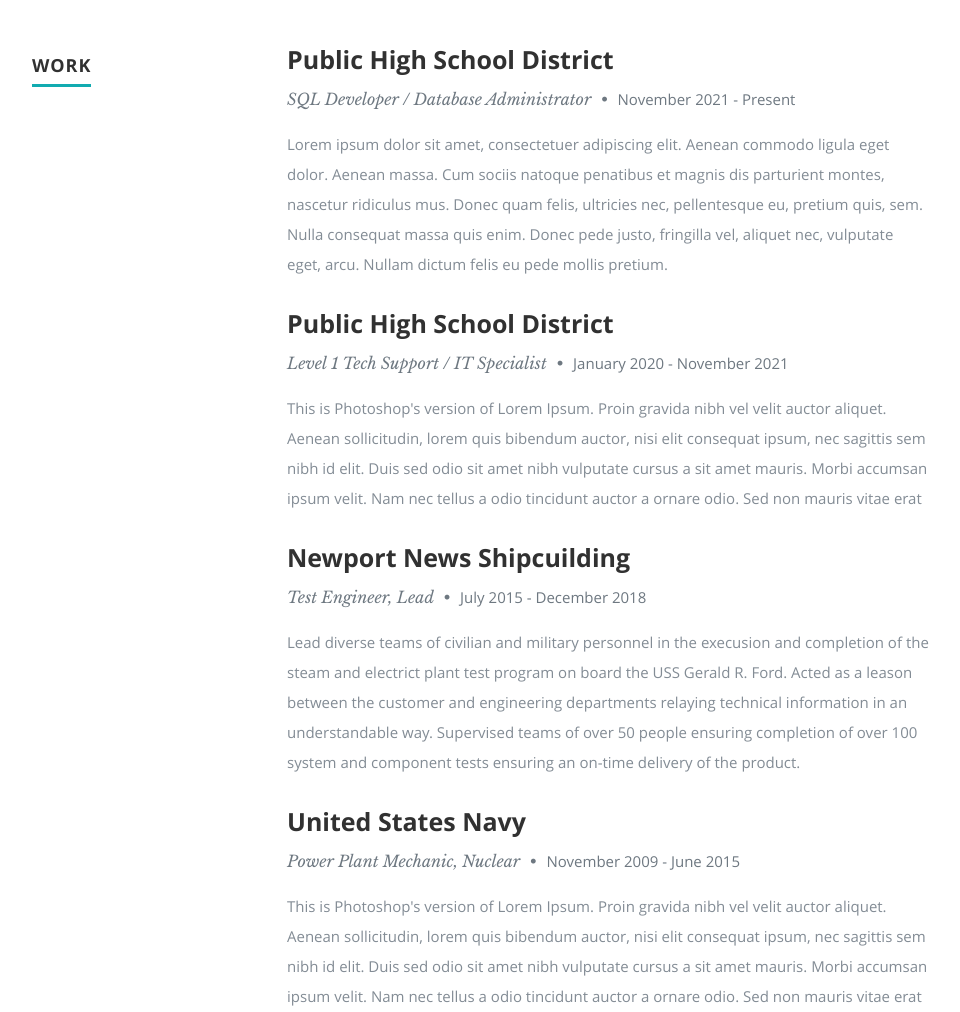
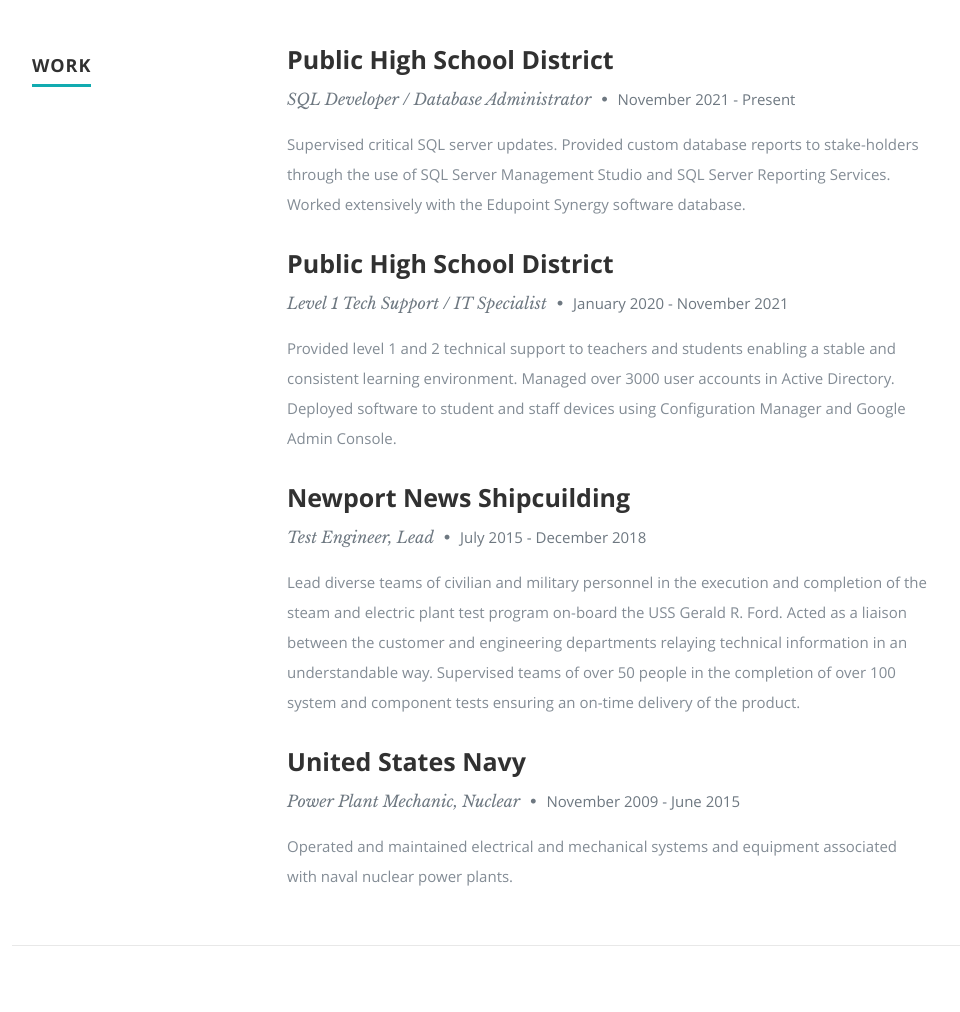
Before and after one commit to HakkeCS/cloud-resume, a plain HTML site: page frontend/index.html in a window 1280 px wide. Shown: the part 1788-2800 px from the top of the page, without its empty margins (118-1078 px from the left). Drawn offline with nearby package versions, Linux system fonts and the light colour scheme.

Commit message:
updated index and added .js file
Updated index.html with a few error corrections. Added the code for main.js for visitor counter.

```diff
--- a/frontend/index.html
+++ b/frontend/index.html
@@ -28,7 +28,7 @@
 
    <!-- Favicons
 	================================================== -->
-	<link rel="shortcut icon" href="favicon.png" >
+	<link rel="shortcut icon" href="icon.png" >
 
 </head>
 
@@ -47,7 +47,6 @@
             <li class="current"><a class="smoothscroll" href="#home">Home</a></li>
             <li><a class="smoothscroll" href="#about">About</a></li>
 	         <li><a class="smoothscroll" href="#resume">Resume</a></li>
-            <li><a class="smoothscroll" href="#contact">Contact</a></li>
          </ul> <!-- end #nav -->
 
       </nav> <!-- end #nav-wrap -->
@@ -59,6 +58,7 @@
             and expertise in cloud related services including getting certified in cloud technologies. Let's <a class="smoothscroll" href="#about">start scrolling</a>
             and learn more <a class="smoothscroll" href="#about">about me</a>.</h3>
             <hr />
+            <p>You're the <a id="counter"></a> visitor to this site! </p>
             <ul class="social">
                <li><a href="https://www.linkedin.com/in/jakeconrad/" target="_blank" rel="noopener noreferrer"><i class="fa fa-linkedin"></i></a></li>
                <li><a href="https://github.com/HakkeCS" target="_blank" rel="noopener noreferrer"><i class="fa fa-github"></i></a></li>
@@ -109,7 +109,7 @@
                   <p class="address">
 						   <span>Jake Conrad</span><br>
 						   <span>(623)428-0888</span><br>
-                     <span>conradjakec@gmail.com</span>
+                     <span>me@jakeconrad.dev</span>
 					   </p>
 
                </div>
@@ -177,10 +177,8 @@
                   <p class="info">SQL Developer / Database Administrator <span>&bull;</span> <em class="date">November 2021 - Present</em></p>
 
                   <p>
-                  Lorem ipsum dolor sit amet, consectetuer adipiscing elit. Aenean commodo ligula eget dolor. Aenean massa.
-                  Cum sociis natoque penatibus et magnis dis parturient montes, nascetur ridiculus mus. Donec quam felis,
-                  ultricies nec, pellentesque eu, pretium quis, sem. Nulla consequat massa quis enim.
-                  Donec pede justo, fringilla vel, aliquet nec, vulputate eget, arcu. Nullam dictum felis eu pede mollis pretium.
+                  Supervised critical SQL server updates. Provided custom database reports to stake-holders through the use of SQL Server Management Studio and
+                  SQL Server Reporting Services. Worked extensively with the Edupoint Synergy software database.
                   </p>
 
                </div>
@@ -195,10 +193,8 @@
                   <p class="info">Level 1 Tech Support / IT Specialist <span>&bull;</span> <em class="date">January 2020 - November 2021</em></p>
 
                   <p>
-                  This is Photoshop's version  of Lorem Ipsum. Proin gravida nibh vel velit auctor aliquet.
-                  Aenean sollicitudin, lorem quis bibendum auctor, nisi elit consequat ipsum, nec sagittis sem
-                  nibh id elit. Duis sed odio sit amet nibh vulputate cursus a sit amet mauris. Morbi accumsan
-                  ipsum velit. Nam nec tellus a odio tincidunt auctor a ornare odio. Sed non  mauris vitae erat
+                  Provided level 1 and 2 technical support to teachers and students enabling a stable and consistent learning environment. Managed
+                  over 3000 user accounts in Active Directory. Deployed software to student and staff devices using Configuration Manager and Google Admin Console.
                   </p>
 
                </div>
@@ -213,9 +209,9 @@
                   <p class="info">Test Engineer, Lead <span>&bull;</span> <em class="date">July 2015 - December 2018</em></p>
 
                   <p>
-                  Lead diverse teams of civilian and military personnel in the execusion and completion of the steam and electrict plant test program on
-                  board the USS Gerald R. Ford. Acted as a leason between the customer and engineering departments relaying technical information in an understandable way.
-                  Supervised teams of over 50 people ensuring completion of over 100 system and component tests ensuring an on-time delivery of the product.
+                  Lead diverse teams of civilian and military personnel in the execution and completion of the steam and electric plant test program on-board
+                  the USS Gerald R. Ford. Acted as a liaison between the customer and engineering departments relaying technical information in an understandable way.
+                  Supervised teams of over 50 people in the completion of over 100 system and component tests ensuring an on-time delivery of the product.
                   </p>
 
                </div>
@@ -230,10 +226,7 @@
                   <p class="info">Power Plant Mechanic, Nuclear <span>&bull;</span> <em class="date">November 2009 - June 2015</em></p>
 
                   <p>
-                  This is Photoshop's version  of Lorem Ipsum. Proin gravida nibh vel velit auctor aliquet.
-                  Aenean sollicitudin, lorem quis bibendum auctor, nisi elit consequat ipsum, nec sagittis sem
-                  nibh id elit. Duis sed odio sit amet nibh vulputate cursus a sit amet mauris. Morbi accumsan
-                  ipsum velit. Nam nec tellus a odio tincidunt auctor a ornare odio. Sed non  mauris vitae erat
+                  Operated and maintained electrical and mechanical systems and equipment associated with naval nuclear power plants.
                   </p>
 
                </div>
@@ -244,7 +237,7 @@
 
       </div> <!-- End Work -->
 
-
+   </section> <!-- End Resume Section-->
 
    <!-- footer
    ================================================== -->
```
Also changed, not shown: frontend/main.js (added, +19 -0 lines), frontend/icon.png (added).
